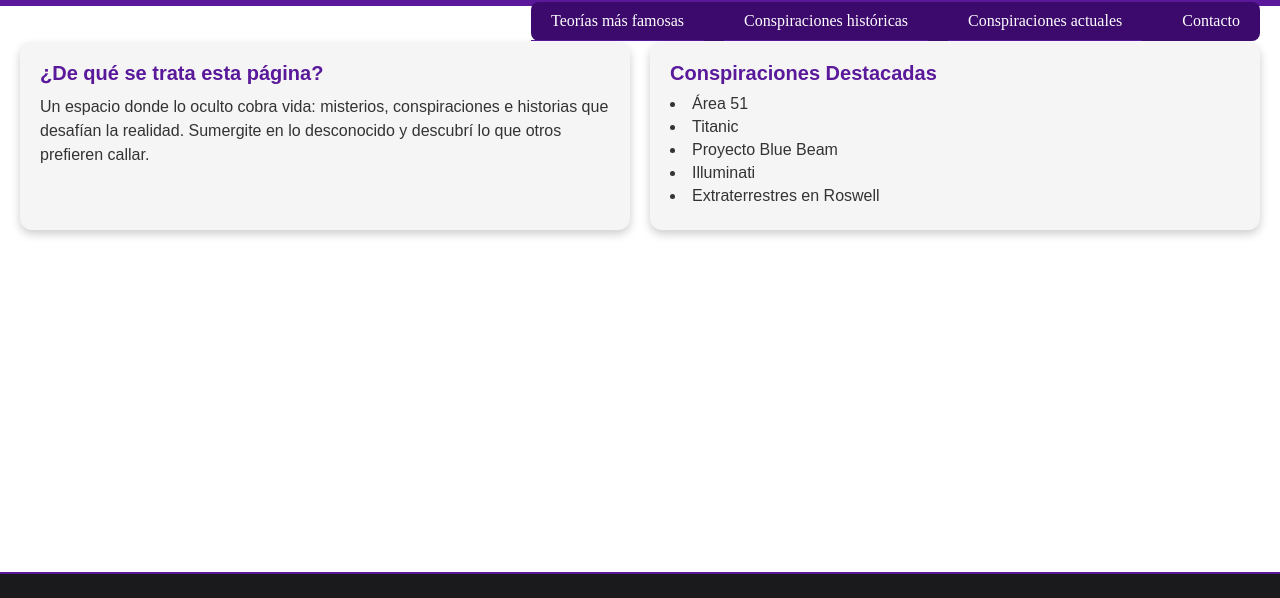
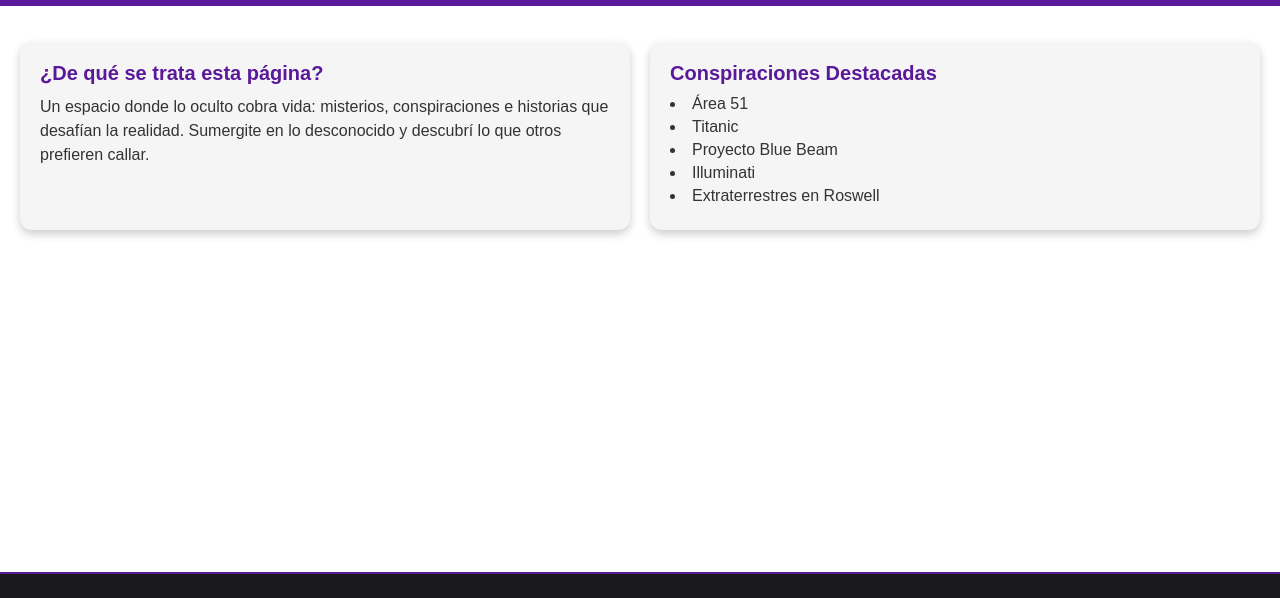
Before and after one commit to swagerfemboy-sketch/conspiraciones, a plain HTML site: page index.html in a window 1280 px wide. Shown: the part 58-656 px from the top of the page. Drawn offline with Linux system fonts and the light colour scheme.

Commit message:
Add files via upload

```diff
--- a/style.css
+++ b/style.css
@@ -283,3 +283,96 @@ main {
 .centrado {
   text-align: center;
 }
+/* Header fijo */
+.header {
+  position: fixed;
+  top: 0;
+  left: 0;
+  width: 100%;
+  background-color: #5a189a;
+  display: flex;
+  justify-content: space-between;
+  align-items: center;
+  padding: 10px 20px;
+  z-index: 1000;
+}
+
+/* Logo */
+.logo img {
+  height: 40px;
+}
+
+/* Botón hamburguesa (solo celular) */
+.menu-btn {
+  font-size: 28px;
+  color: white;
+  cursor: pointer;
+  display: block;
+}
+
+/* Menú desplegable (celular) */
+.nav {
+  position: absolute;
+  top: 60px; /* justo debajo del header */
+  right: 20px;
+  background: #3c096c;
+  border-radius: 8px;
+  display: none;
+  z-index: 1001;
+}
+
+.nav.active {
+  display: block;
+}
+
+.nav ul {
+  list-style: none;
+  margin: 0;
+  padding: 0;
+}
+
+.nav ul li {
+  border-bottom: 1px solid #5a189a;
+}
+
+.nav ul li:last-child {
+  border-bottom: none;
+}
+
+.nav ul li a {
+  color: white;
+  text-decoration: none;
+  display: block;
+  padding: 10px 20px;
+}
+
+/* ----- RESPONSIVE ----- */
+@media (min-width: 768px) {
+  .menu-btn {
+    display: none; /* ocultamos hamburguesa en PC */
+  }
+
+  .nav {
+    position: static; /* menú normal, no absoluto */
+    display: block !important;
+    background: transparent;
+  }
+
+  .nav ul {
+    display: flex;
+    gap: 20px;
+  }
+
+  .nav ul li {
+    border: none;
+  }
+
+  .nav ul li a {
+    color: white;
+    padding: 0;
+  }
+
+  .nav ul li a:hover {
+    border-bottom: 2px solid #fff;
+  }
+}
```
